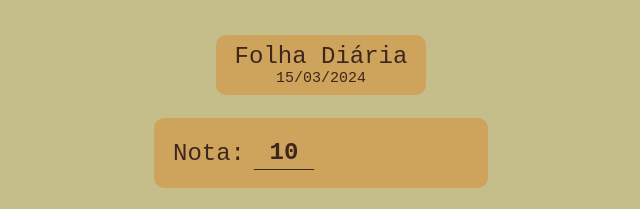
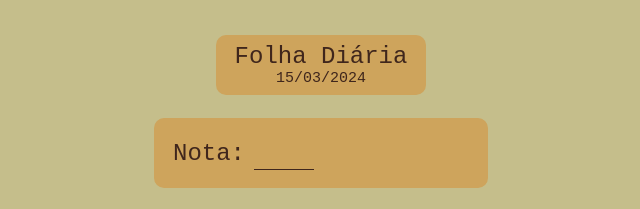
Before and after one commit to WevessonMadson/folha-diaria, a React (Vite) app: page /verse in a window 1280 px wide. Shown: the top 209 px of the page, without its empty margins (319-959 px from the left). Built offline with nearby package versions, Linux system fonts and the light colour scheme.

Commit message:
alteração da classe css app para daily-sheet. persistência da nota para o dia.

```diff
--- a/src/App.css
+++ b/src/App.css
@@ -1,4 +1,4 @@
-.app {
+.daily-sheet {
   display: flex;
   flex-direction: column;
   gap: 23px;
--- a/src/components/Note.jsx
+++ b/src/components/Note.jsx
@@ -1,10 +1,19 @@
 import './Note.css';
 
-const Note = () => {
+const Note = ({ note, updateNote }) => {
+    function handleNote(e) {
+        updateNote(e.target.value);
+    }
+
     return (
         <div className="card card-one">
             <p className='title-card'>Nota:</p>
-            <input type="text" className='input-note' value="10"/>
+            <input
+                type="text"
+                className='input-note'
+                value={ note }
+                onChange={ handleNote }
+            />
         </div>
     )
 }
--- a/src/routes/FrontDailySheet.jsx
+++ b/src/routes/FrontDailySheet.jsx
@@ -33,7 +33,7 @@ const FrontDailySheet = () => {
 
 
     return (
-      <div className="app">
+      <div className="daily-sheet">
         <Header date={globalState.date} />
 
         <Focus
--- a/src/routes/VerseDailySheet.jsx
+++ b/src/routes/VerseDailySheet.jsx
@@ -9,14 +9,24 @@ import Note from '../components/Note';
 import { AppContext } from '../App';
 
 const VerseDailySheet = () => {
-    const { globalState, setGlobalState } = useContext(AppContext);
+    const { globalState, updateGlobalState } = useContext(AppContext);
+
+    function handleNote(value) {
+      updateGlobalState('dayNote', value);
+    }
 
     return (
-      <div className="app">
-        <Header date={globalState.date}/>
-        <Note />
+      <div className="daily-sheet">
+        <Header date={ globalState.date }/>
+
+        <Note
+          note={ globalState.dayNote }
+          updateNote={ handleNote } />
+
         <Learnings />
+
         <Gratitude />
+
         <Link to="/">
           <Button label="Finalizar"/>
         </Link>
```
